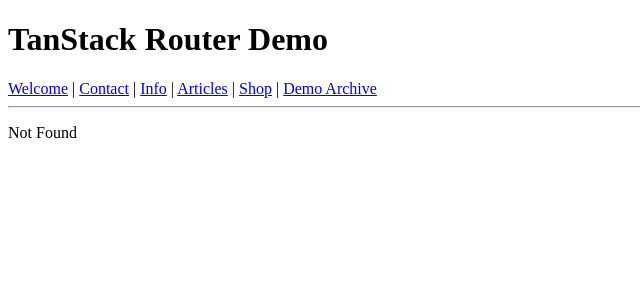
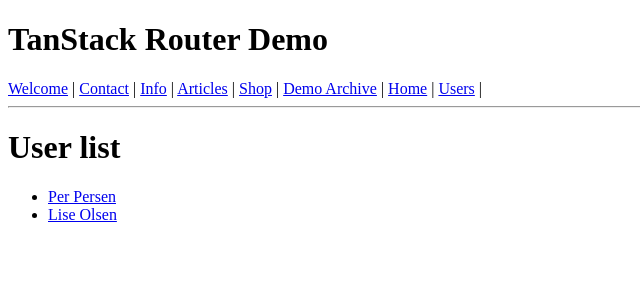
Before and after one commit to Anne-Zwift/react-learning-journey, a React (Vite) app: page /users in a window 1280 px wide. Before the commit this address had no page. Shown: the top 300 px of the page, without its empty margins (0-640 px from the left). Built offline with nearby package versions, Linux system fonts and the light colour scheme.

Commit message:
feat: practicing TanStack Router Navigation and Type Safe Parameters

```diff
--- a/package.json
+++ b/package.json
@@ -1,5 +1,5 @@
 {
-  "name": "my-react-app",
+  "name": "react-learning-journey",
   "private": true,
   "version": "0.0.0",
   "type": "module",
--- a/src/App.tsx
+++ b/src/App.tsx
@@ -12,7 +12,8 @@
         <Link to="/info">Info</Link> |{' '}
         <Link to="/articles">Articles</Link> |{' '}
         <Link to="/shop">Shop</Link> |{' '}
-        <Link to="/demo">Demo Archive</Link>
+        <Link to="/demo">Demo Archive</Link> | {' '}
+        <Link to="/">Home</Link> | <Link to="/users">Users</Link> | {' '}
       </nav>
       <hr />
 
--- /dev/null
+++ b/src/data/users.ts
@@ -0,0 +1,4 @@
+export const users = [
+  { id: 'u1', name: 'Per Persen' },
+  { id: 'u2', name: 'Lise Olsen'},
+];
--- /dev/null
+++ b/src/pages_user/UserDetailPage.tsx
@@ -0,0 +1,13 @@
+import { userDetailRoute } from '../router';
+
+function UserDetailPage() {
+  const { userId } = userDetailRoute.useParams();
+  return (
+    <div>
+      <h1>User Details</h1>
+      <p>User ID: {userId}</p>
+    </div>
+  );
+}
+
+export default UserDetailPage;
--- /dev/null
+++ b/src/pages_user/UserListPage.tsx
@@ -0,0 +1,20 @@
+import { Link } from "@tanstack/react-router";
+import { users } from '../data/users';
+
+function UserListPage() {
+  return (
+    <div>
+      <h1>User list</h1>
+        <ul>
+          {users.map((user) => (
+            <li key={user.id}>
+              <Link to='/users/$userId' params={{ userId: user.id }}>
+              {user.name}</Link>
+            </li>
+          ))}
+        </ul>
+    </div>
+  );
+}
+
+export default UserListPage;
--- a/src/router.ts
+++ b/src/router.ts
@@ -10,6 +10,8 @@
 import ShopLayout from './pages_shop/ShopLayout';
 import ShoppingCartPage from './pages_shop/ShoppingCartPage';
 import NotFoundPage from './NotFoundPage';
+import UserListPage from './pages_user/UserListPage';
+import UserDetailPage from './pages_user/UserDetailPage';
 
 // Root route wraps the App layout component
 const rootRoute = new RootRoute({ component: App });
@@ -71,6 +73,18 @@
   component: ShoppingCartPage,
 });
 
+const userListRoute = new Route({
+  getParentRoute: () => rootRoute,
+  path: '/users',
+  component: UserListPage,
+});
+
+export const userDetailRoute = new Route({
+  getParentRoute: () => rootRoute,
+  path: '/users/$userId',
+  component: UserDetailPage,
+})
+
 const notFoundRoute = new Route({
   getParentRoute: () => rootRoute,
   path: '*',
@@ -87,6 +101,8 @@
   articlesRoute,
   articleDetailRoute,
   shopRoute,
+  userListRoute,
+  userDetailRoute,
   notFoundRoute,
 ]);
 
```
